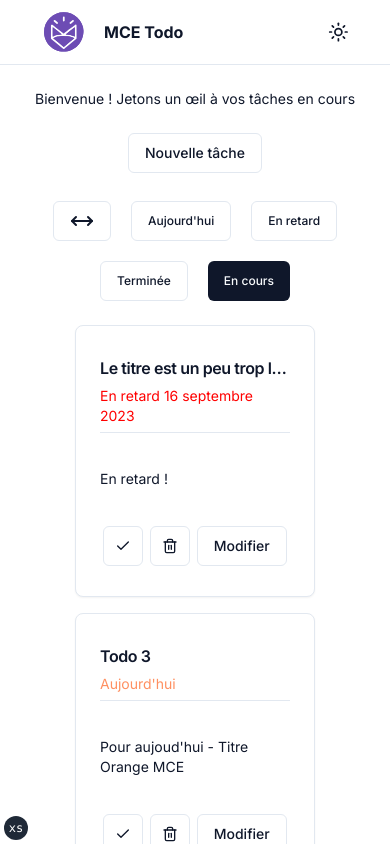
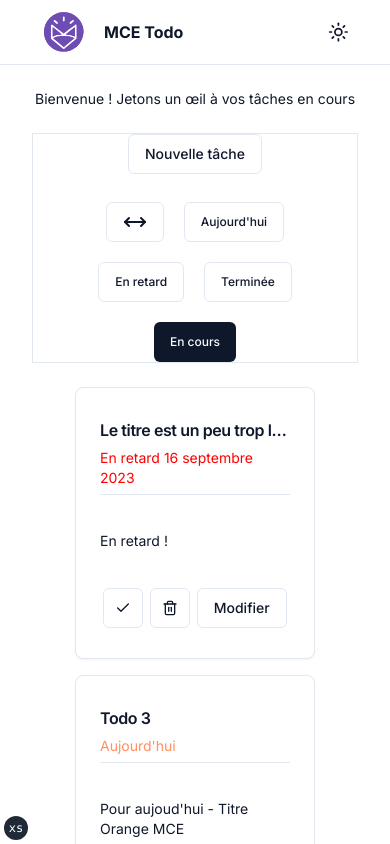
Before and after one commit to Marcoded/advanced-todo, a Next.js app: page / in a window 390 px wide. Shown: the top 844 px of the page. Built offline with nearby package versions, Linux system fonts and the light colour scheme.

Commit message:
further responsive tweaks

```diff
--- a/app/page.tsx
+++ b/app/page.tsx
@@ -14,12 +14,13 @@ export default function IndexPage() {
   return (
     <section className="container grid items-center gap-6 pb-8 pt-6 md:py-10">
       <h1 className="text-center text-sm md:text-3xl mx-auto">
-      Bienvenue ! Jetons un œil à vos tâches en cours
+        Bienvenue ! Jetons un œil à vos tâches en cours
       </h1>
-      <div className="flex md:flex-nowrap flex-wrap  w-full md:justify-evenly  justify-center gap-7 mx-auto">
+      <div className="flex w-full flex-wrap md:flex-nowrap border   justify-evenly gap-7 mx-auto container">
 
+        <div className="mx-auto  ">
           <TodoForm />
-
+        </div>
         <DropDownFilter />
       </div>
 
--- a/components/dropDownFilter.tsx
+++ b/components/dropDownFilter.tsx
@@ -20,7 +20,8 @@ export default function DropDownFilter() {
   }
 
   return (
-    <div className="flex gap-5 sm:flex-nowrap flex-wrap  align-middle justify-center">
+    <div className="flex gap-5 sm:flex-nowrap flex-wrap   align-middle justify-center">
+
       <Button
         className="text-xs md:text-md"
         variant={getButtonStyle("newestFirst")}
```
